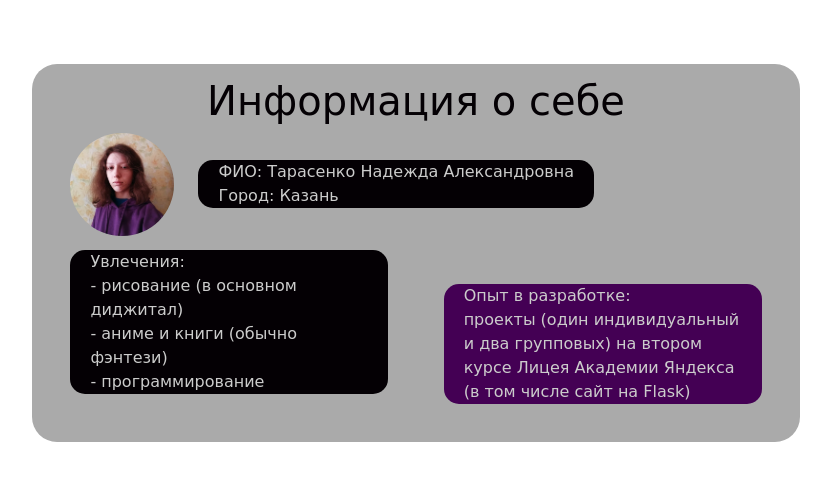
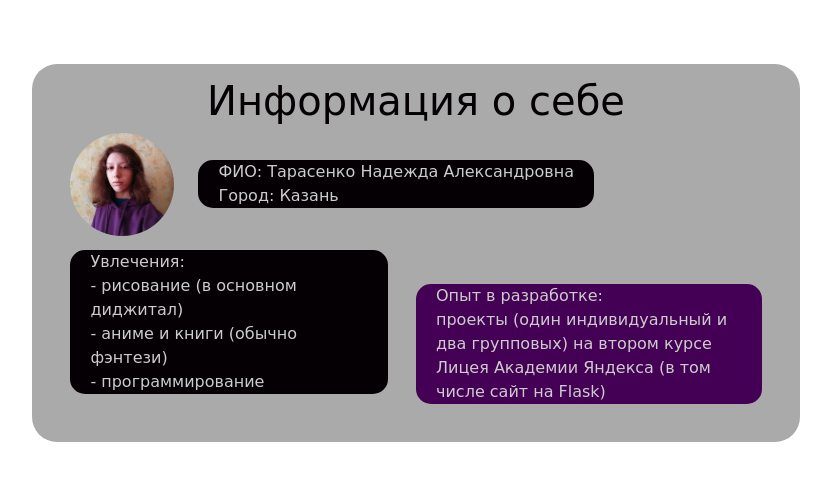
Before and after one commit to karasenk/creative_task_django, a Django app: page / in a window 1280 px wide. Shown: the top 481 px of the page, without its empty margins (224-1055 px from the left). Run offline with Django 3.2, Linux system fonts and the light colour scheme; some libraries are stand-ins or nearby versions.

Commit message:
css fixed

```diff
--- a/mysite/info/static/styles.css
+++ b/mysite/info/static/styles.css
@@ -27,7 +27,7 @@ div.fio_and_city {
     }
 div.experience {
     margin-top: -16%;
-    margin-left: 54%;
+    margin-left: 50%;
     background-color: #440054;
     border-radius: 15px;
     }
```
